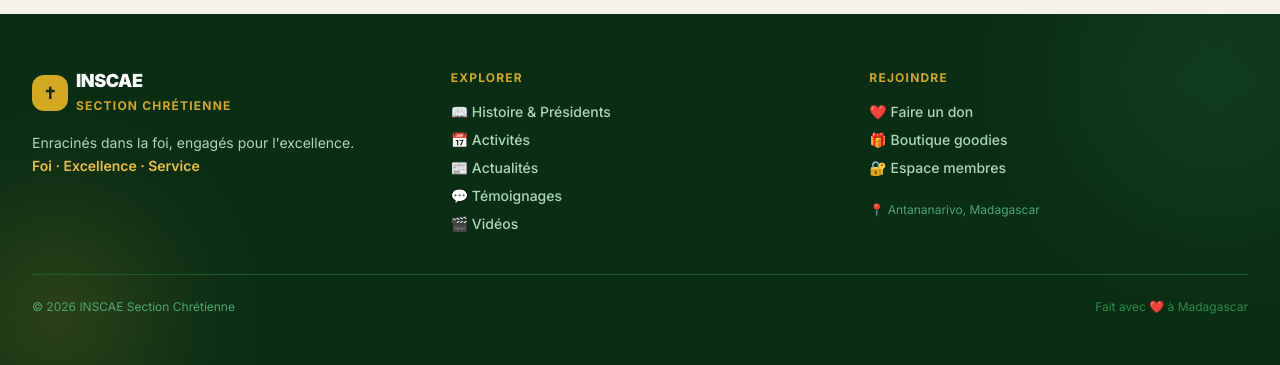
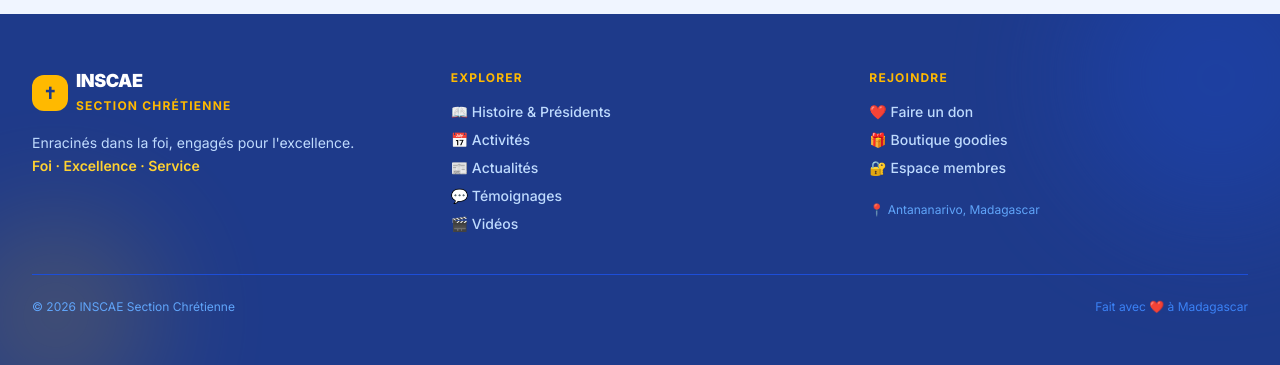
Before and after one commit to rindrarahajason/inscae-sc, a Next.js app: page / in a window 1280 px wide. Shown: the part 1795-2160 px from the top of the page. Built offline with nearby package versions, Linux system fonts and the light colour scheme; no server answers; the database is empty.

Commit message:
style: switch to blue palette

```diff
--- a/src/app/(public)/(home)/page.tsx
+++ b/src/app/(public)/(home)/page.tsx
@@ -15,7 +15,7 @@ export default async function HomePage() {
   const temoignagesHome = temoignages.slice(0, 3)
 
   return (
-    <div className="bg-[#f5f0e8]">
+    <div className="bg-[#f0f5ff]">
 
       {/* ── HERO ─────────────────────────────────────── */}
       <section className="relative overflow-hidden min-h-[90vh] flex items-center">
--- a/src/app/globals.css
+++ b/src/app/globals.css
@@ -2,22 +2,16 @@
 @plugin "@tailwindcss/typography";
 
 @theme {
-  --color-violet-50:  #f0f8f3;
-  --color-violet-100: #d6eedd;
-  --color-violet-200: #aed8bc;
-  --color-violet-300: #7fc09a;
-  --color-violet-400: #4da872;
-  --color-violet-500: #2d8c47;
-  --color-violet-600: #226b37;
-  --color-violet-700: #1a5c2a;
-  --color-violet-800: #134520;
-  --color-violet-900: #0a2e14;
-
-  --color-amber-300:  #f0c040;
-  --color-amber-400:  #d4a820;
-  --color-amber-500:  #b88c14;
-  --color-amber-600:  #9c7410;
-  --color-amber-700:  #7a5a0c;
+  --color-violet-50:  #eff6ff;
+  --color-violet-100: #dbeafe;
+  --color-violet-200: #bfdbfe;
+  --color-violet-300: #93c5fd;
+  --color-violet-400: #60a5fa;
+  --color-violet-500: #3b82f6;
+  --color-violet-600: #2563eb;
+  --color-violet-700: #1d4ed8;
+  --color-violet-800: #1e3a8a;
+  --color-violet-900: #1e3a8a;
 }
 
 /* Tiptap editor styles */
@@ -30,13 +24,13 @@
 }
 
 :root {
-  --violet: #1a5c2a;
-  --violet-light: #2d8c47;
-  --amber: #d4a820;
-  --amber-light: #f0c040;
-  --coral: #c0392b;
-  --cream: #f5f0e8;
-  --charcoal: #1c1c1c;
+  --violet: #1d4ed8;
+  --violet-light: #2563eb;
+  --amber: #F59E0B;
+  --amber-light: #FCD34D;
+  --coral: #F43F5E;
+  --cream: #f0f5ff;
+  --charcoal: #1e293b;
 }
 
 * {
@@ -61,7 +55,7 @@ body {
 }
 .card-lift:hover {
   transform: translateY(-4px);
-  box-shadow: 0 12px 40px -8px rgba(26, 92, 42, 0.18);
+  box-shadow: 0 12px 40px -8px rgba(29, 78, 216, 0.18);
 }
 
 /* Underline fun */
@@ -97,4 +91,4 @@ body {
 /* Scrollbar */
 ::-webkit-scrollbar { width: 6px; }
 ::-webkit-scrollbar-track { background: #f5f5f5; }
-::-webkit-scrollbar-thumb { background: #7fc09a; border-radius: 3px; }
+::-webkit-scrollbar-thumb { background: #93c5fd; border-radius: 3px; }
```
